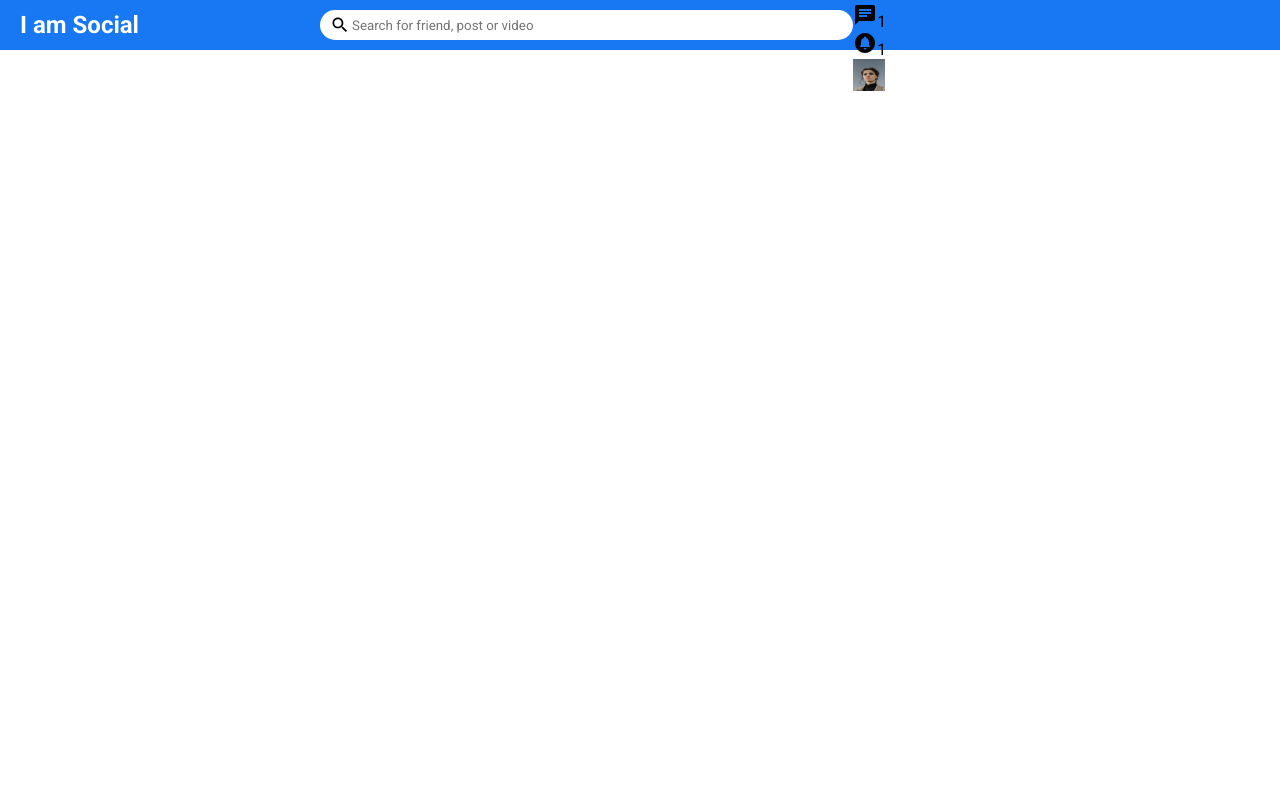
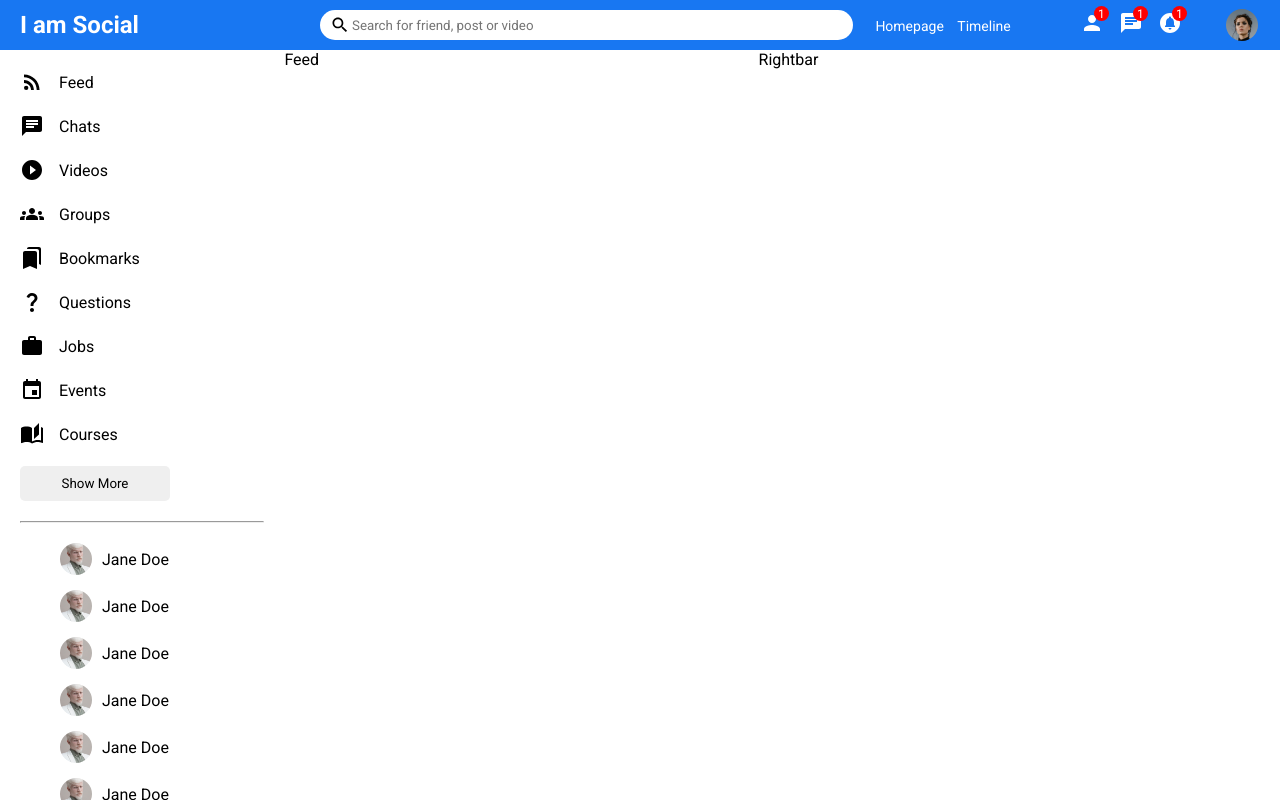
Before and after one commit to Deepak878/Reactsocial, a React (Create React App) app in the folder reactsocial/: page / in a window 1280 px wide. Built offline with nearby package versions, Linux system fonts and the light colour scheme.

Commit message:
sidebar component with icons

```diff
--- /dev/null
+++ b/reactsocial/src/components/feed/Feed.jsx
@@ -0,0 +1,7 @@
+import React from 'react'
+import "./feed.css"
+export default function Feed() {
+  return (
+    <div className='feed'>Feed</div>
+  )
+}
--- /dev/null
+++ b/reactsocial/src/components/feed/feed.css
@@ -0,0 +1,3 @@
+.feed{
+    flex: 5;
+}
--- /dev/null
+++ b/reactsocial/src/components/rightbar/Rightbar.jsx
@@ -0,0 +1,9 @@
+
+import React from 'react'
+import "./rightbar.css"
+
+export default function Rightbar() {
+  return (
+    <div className='rightbar'>Rightbar</div>
+  )
+}
--- /dev/null
+++ b/reactsocial/src/components/rightbar/rightbar.css
@@ -0,0 +1,4 @@
+
+.rightbar{
+    flex: 5.5;
+}
--- /dev/null
+++ b/reactsocial/src/components/sidebar/Sidebar.jsx
@@ -0,0 +1,153 @@
+
+import "./sidebar.css"
+import RssFeedIcon from '@mui/icons-material/RssFeed';
+import ChatIcon from '@mui/icons-material/Chat';
+import PlayCircleFilledIcon from '@mui/icons-material/PlayCircleFilled';
+import GroupsIcon from '@mui/icons-material/Groups';
+import BookmarksIcon from '@mui/icons-material/Bookmarks';
+import QuestionMarkIcon from '@mui/icons-material/QuestionMark';
+import WorkIcon from '@mui/icons-material/Work';
+import EventIcon from '@mui/icons-material/Event';
+import AutoStoriesIcon from '@mui/icons-material/AutoStories';
+
+
+
+export default function Sidebar() {
+  return (
+    <div className="sidebar">
+      <div className="sidebarWrapper">
+        <ul className="sidebarList">
+          <li className="sidebarListItem">
+            <RssFeedIcon className="sidebarIcon" />
+            <span className="sidebarListItemText">Feed
+            </span>
+          </li>
+          <li className="sidebarListItem">
+            <ChatIcon className="sidebarIcon" />
+            <span className="sidebarListItemText">Chats
+            </span>
+          </li>
+          <li className="sidebarListItem">
+            <PlayCircleFilledIcon className="sidebarIcon" />
+            <span className="sidebarListItemText">Videos
+            </span>
+          </li>
+          <li className="sidebarListItem">
+            <GroupsIcon className="sidebarIcon" />
+            <span className="sidebarListItemText">Groups
+            </span>
+          </li>
+          <li className="sidebarListItem">
+            <BookmarksIcon className="sidebarIcon" />
+            <span className="sidebarListItemText">Bookmarks
+            </span>
+          </li>
+          <li className="sidebarListItem">
+            <QuestionMarkIcon className="sidebarIcon" />
+            <span className="sidebarListItemText">Questions
+            </span>
+          </li>
+          <li className="sidebarListItem">
+            <WorkIcon className="sidebarIcon" />
+            <span className="sidebarListItemText">Jobs
+            </span>
+          </li>
+          <li className="sidebarListItem">
+            <EventIcon className="sidebarIcon" />
+            <span className="sidebarListItemText">Events
+            </span>
+          </li>
+          <li className="sidebarListItem">
+            <AutoStoriesIcon className="sidebarIcon" />
+            <span className="sidebarListItemText">Courses
+            </span>
+          </li>
+        </ul>
+        <button className="sidebarButton">
+          Show More
+        </button>
+        <hr className="sidebarHr"/>
+        <ul className="sidebarFriendist">
+          <li className="sidebarFriend">
+            <img className="sidebarFriendImg" src="/assets/person/2.jpeg" alt=""/>
+            <span className="sidebarFriendName">
+              Jane Doe
+            </span>
+          </li>
+          <li className="sidebarFriend">
+            <img className="sidebarFriendImg" src="/assets/person/2.jpeg" alt=""/>
+            <span className="sidebarFriendName">
+              Jane Doe
+            </span>
+          </li>
+          <li className="sidebarFriend">
+            <img className="sidebarFriendImg" src="/assets/person/2.jpeg" alt=""/>
+            <span className="sidebarFriendName">
+              Jane Doe
+            </span>
+          </li>
+          <li className="sidebarFriend">
+            <img className="sidebarFriendImg" src="/assets/person/2.jpeg" alt=""/>
+            <span className="sidebarFriendName">
+              Jane Doe
+            </span>
+          </li>
+          <li className="sidebarFriend">
+            <img className="sidebarFriendImg" src="/assets/person/2.jpeg" alt=""/>
+            <span className="sidebarFriendName">
+              Jane Doe
+            </span>
+          </li>
+          <li className="sidebarFriend">
+            <img className="sidebarFriendImg" src="/assets/person/2.jpeg" alt=""/>
+            <span className="sidebarFriendName">
+              Jane Doe
+            </span>
+          </li>
+          <li className="sidebarFriend">
+            <img className="sidebarFriendImg" src="/assets/person/2.jpeg" alt=""/>
+            <span className="sidebarFriendName">
+              Jane Doe
+            </span>
+          </li>
+          <li className="sidebarFriend">
+            <img className="sidebarFriendImg" src="/assets/person/2.jpeg" alt=""/>
+            <span className="sidebarFriendName">
+              Jane Doe
+            </span>
+          </li>
+          <li className="sidebarFriend">
+            <img className="sidebarFriendImg" src="/assets/person/2.jpeg" alt=""/>
+            <span className="sidebarFriendName">
+              Jane Doe
+            </span>
+          </li>
+          <li className="sidebarFriend">
+            <img className="sidebarFriendImg" src="/assets/person/2.jpeg" alt=""/>
+            <span className="sidebarFriendName">
+              Jane Doe
+            </span>
+          </li>
+          <li className="sidebarFriend">
+            <img className="sidebarFriendImg" src="/assets/person/2.jpeg" alt=""/>
+            <span className="sidebarFriendName">
+              Jane Doe
+            </span>
+          </li>
+          <li className="sidebarFriend">
+            <img className="sidebarFriendImg" src="/assets/person/2.jpeg" alt=""/>
+            <span className="sidebarFriendName">
+              Jane Doe
+            </span>
+          </li>
+          <li className="sidebarFriend">
+            <img className="sidebarFriendImg" src="/assets/person/2.jpeg" alt=""/>
+            <span className="sidebarFriendName">
+              Jane Doe
+            </span>
+          </li>
+        </ul>
+      </div>
+    </div>
+  )
+}
--- /dev/null
+++ b/reactsocial/src/components/sidebar/sidebar.css
@@ -0,0 +1,53 @@
+
+.sidebar{
+    flex:3;
+    height: calc(100vh - 50px);
+    overflow-y: scroll;
+}
+
+.sidebarWrapper{
+    padding: 20px;
+
+}
+
+.sidebarList{
+    padding: 0;
+    margin: 0;
+    list-style: none;
+}
+.sidebarListItem{
+    display: flex;
+    align-items: center;
+    margin-bottom: 20px;
+
+}
+.sidebarIcon{
+    margin-right: 15px;
+}
+.sidebarButton{
+    width: 150px;
+    border: none;
+    padding: 10px;
+    border-radius: 5px;
+    font-weight: 400;
+}
+.sidebarHr{
+    margin: 20px 0;
+}
+.sidebarFriendList{
+    padding: 0;
+    margin: 0;
+    list-style: none;
+}
+.sidebarFriend{
+    display: flex;
+    align-items: center;
+    margin-bottom: 15px;
+}
+.sidebarFriendImg{
+    width: 32px;
+    height: 32px;
+    border-radius: 50%;
+    object-fit: cover;
+    margin-right: 10px;
+}
--- a/reactsocial/src/components/topbar/topbar.css
+++ b/reactsocial/src/components/topbar/topbar.css
@@ -32,10 +32,44 @@
 }
 .topbarRight {
     flex: 4;
+    display: flex;
+    align-items: center;
+    justify-content: space-around;
+    color: white;
+}
+.topbarLink{
+    margin-right:10px;
+    font-size: 14px;
+    cursor: pointer;
+}
+.topbarIcons{
+    display: flex;
+}
+.topbarIconItem{
+    margin-left: 15px;
+    cursor: pointer;
+    position: relative;
+}
+.topbarIconBadge{
+    width: 15px;
+    height: 15px;
+    background-color: red;
+    border-radius: 50%;
+    color: white;
+    position: absolute;
+    top: -5px;
+    right: -5px;
+    display: flex;
+    align-items: center;
+    justify-content: center;
+    font-size: 12px;
 }
 .topbarImg{
     width: 32px;
     height: 32px;
+    border-radius: 50%;
+    object-fit: cover;
+    cursor: pointer;
 }
 .searchIcon{
     font-size: 20px !important;
@@ -45,3 +79,6 @@
     border: none;
     width: 70%;
 }
+.searchInput:focus{
+    outline: none;
+}
--- a/reactsocial/src/pages/home/Home.js
+++ /dev/null
@@ -1,6 +0,0 @@
-import React from "react";
-import Topbar from "../../components/topbar/Topbar";
-
-export default function Home() {
-  return <Topbar />;
-}
--- /dev/null
+++ b/reactsocial/src/pages/home/Home.jsx
@@ -0,0 +1,19 @@
+import React from "react";
+import Topbar from "../../components/topbar/Topbar";
+import Sidebar from "../../components/sidebar/Sidebar";
+import Feed from "../../components/feed/Feed"
+import Rightbar from "../../components/rightbar/Rightbar";
+import './home.css'
+export default function Home() {
+  return (
+    <>
+      <Topbar />
+      <div className="homeContainer">
+      <Sidebar />
+      <Feed />
+      <Rightbar />
+      </div>
+
+    </>
+  );
+}
--- a/reactsocial/src/pages/home/home.css
+++ b/reactsocial/src/pages/home/home.css
@@ -0,0 +1,5 @@
+
+.homeContainer{
+    display: flex;
+    width: 100% ;
+}
```
